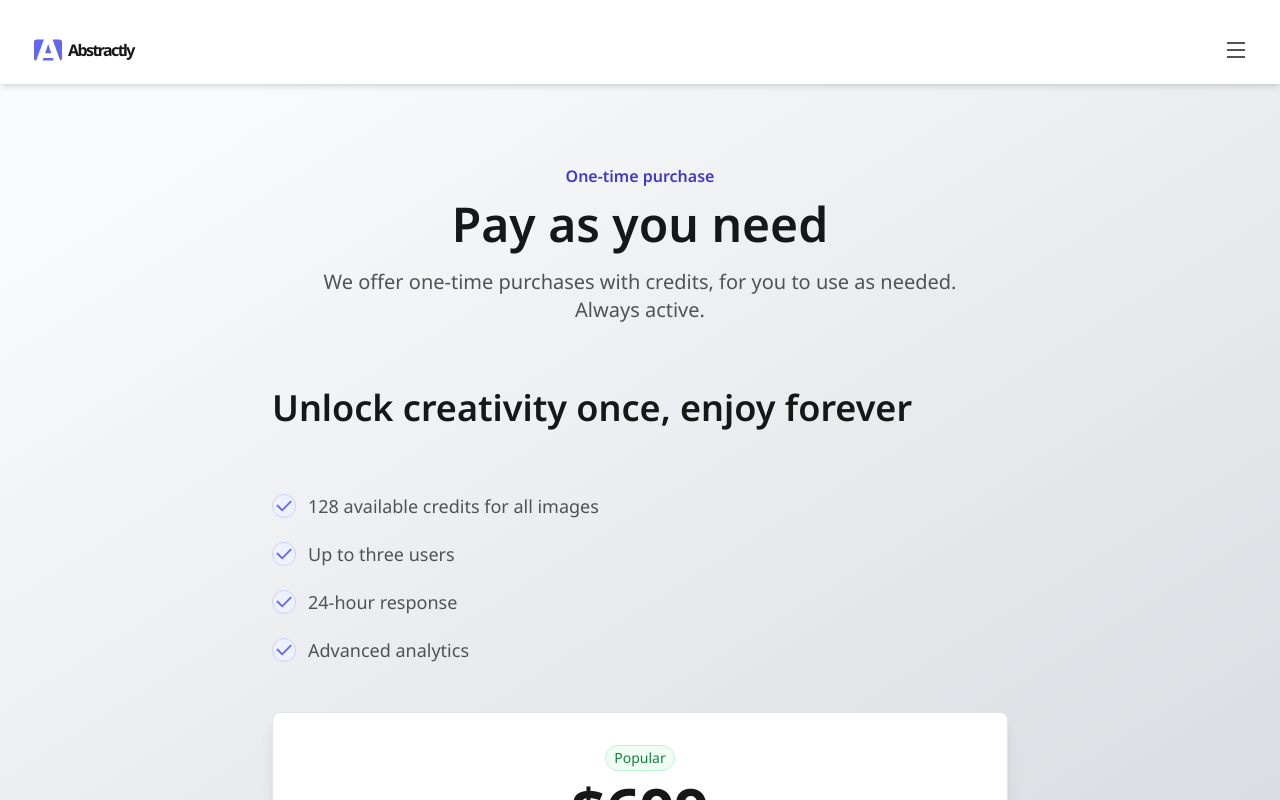
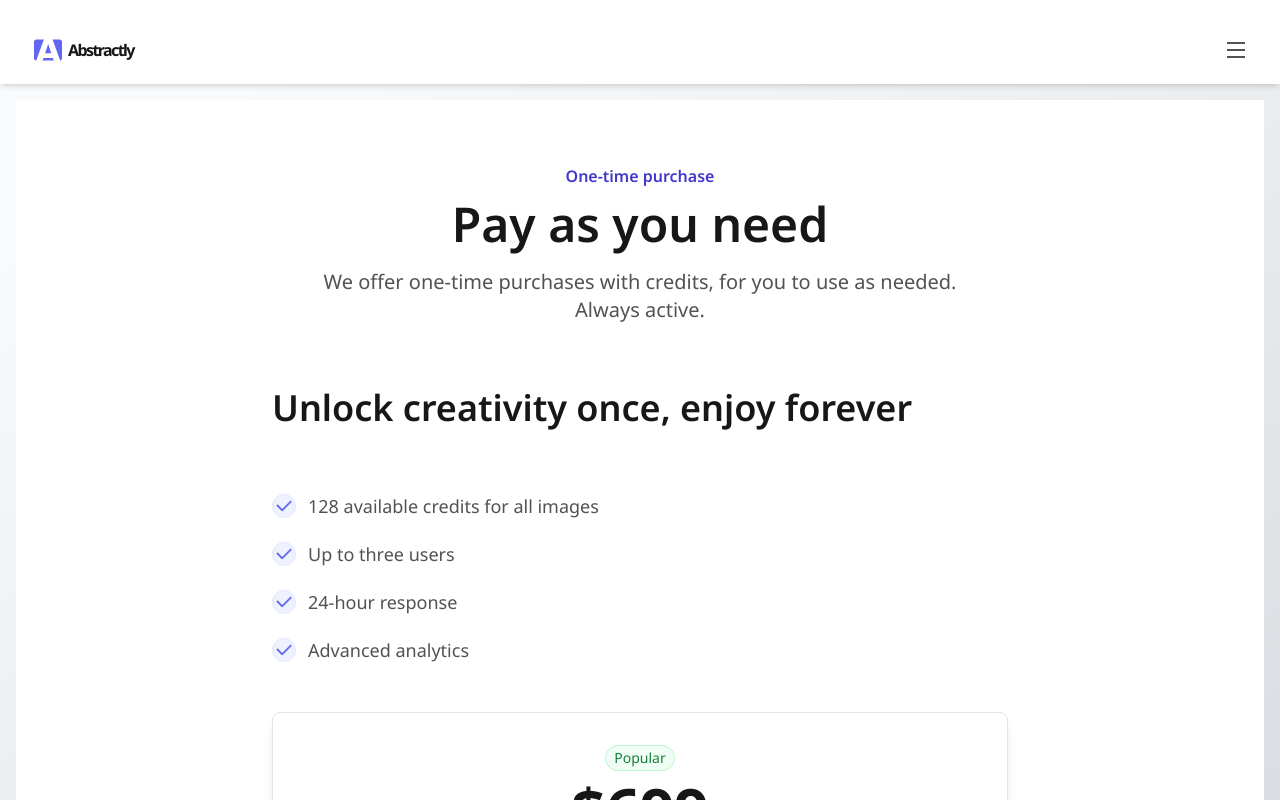
Before and after one commit to av0ed/ui-component-library, a Next.js app: page /pricing-section-single in a window 1280 px wide. Shown: the top 800 px of the page. Built offline with nearby package versions, Linux system fonts and the light colour scheme.

Commit message:
add border to components

```diff
--- a/app/_components/checklist-item.tsx
+++ b/app/_components/checklist-item.tsx
@@ -7,7 +7,7 @@ interface ChecklistItemProps {
 export default function ChecklistItem({ text }: ChecklistItemProps) {
   return (
     <li className="flex flex-row gap-x-3">
-      <RiCheckFill className="self-center border border-indigo-200 w-6 h-6 bg-indigo-50 rounded-full fill-indigo-500" />
+      <RiCheckFill className="self-center border border-indigo-100 w-6 h-6 bg-indigo-50 rounded-full fill-indigo-500" />
       <span className="text-lg text-neutral-600 self-stretch">{text}</span>
     </li>
   );
--- a/app/_components/feature-card.tsx
+++ b/app/_components/feature-card.tsx
@@ -30,7 +30,7 @@ export default function FeatureCard({
     <li
       className={`flex w-full gap-5 max-w-screen-sm md:max-w-screen-md ${classes[iconAlign].container}`}
     >
-      <div className="flex bg-white items-center justify-center h-12 w-12 rounded-full shadow shrink-0">
+      <div className="flex border border-neutral-200 bg-white items-center justify-center h-12 w-12 rounded-full shadow shrink-0">
         {Icon && <Icon className="text-indigo-700 h-6 w-6" />}
       </div>
       <div
--- a/app/layout.tsx
+++ b/app/layout.tsx
@@ -29,7 +29,7 @@ export default function RootLayout({
           role="main"
           className="flex flex-col flex-nowrap flex-1 p-4 bg-gradient-haze"
         >
-          <div className="">{children}</div>
+          <div className="h-full w-full bg-white">{children}</div>
         </main>
         <Footer />
       </body>
```
